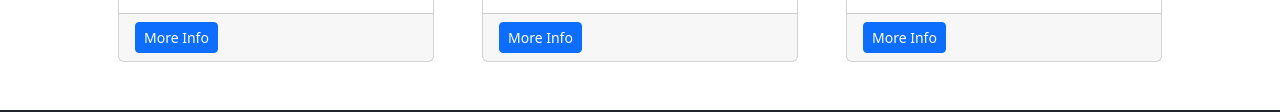
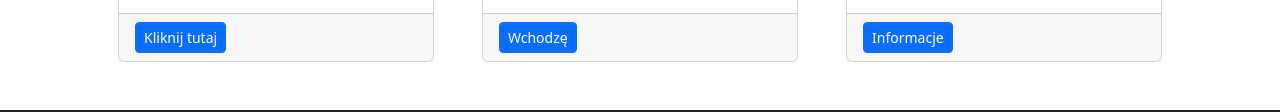
Before and after one commit to efbox/efbox.github.io, a plain HTML site: page index.html in a window 1280 px wide. Shown: the part 1001-1113 px from the top of the page. Drawn offline with nearby package versions, Linux system fonts and the light colour scheme.

Commit message:
Update index.html

```diff
--- a/index.html
+++ b/index.html
@@ -50,7 +50,7 @@
                             <h2 class="card-title">Komputery i Laptopy</h2>
                             <p class="card-text">Lorem ipsum dolor sit amet, consectetur adipisicing elit. Rem magni quas ex numquam, maxime minus quam molestias corporis quod, ea minima accusamus.</p>
                         </div>
-                        <div class="card-footer"><a class="btn btn-primary btn-sm" href="#!">More Info</a></div>
+                        <div class="card-footer"><a class="btn btn-primary btn-sm" href="#!">Kliknij tutaj</a></div>
                     </div>
                 </div>
                 <div class="col-md-4 mb-5">
@@ -59,7 +59,7 @@
                             <h2 class="card-title">Telefony</h2>
                             <p class="card-text">Lorem ipsum dolor sit amet, consectetur adipisicing elit. Quod tenetur ex natus at dolorem enim! Nesciunt pariatur voluptatem sunt quam eaque, vel, non in id dolore voluptates quos eligendi labore.</p>
                         </div>
-                        <div class="card-footer"><a class="btn btn-primary btn-sm" href="#!">More Info</a></div>
+                        <div class="card-footer"><a class="btn btn-primary btn-sm" href="#!">Wchodzę</a></div>
                     </div>
                 </div>
                 <div class="col-md-4 mb-5">
@@ -68,7 +68,7 @@
                             <h2 class="card-title">Prywatność</h2>
                             <p class="card-text">Lorem ipsum dolor sit amet, consectetur adipisicing elit. Rem magni quas ex numquam, maxime minus quam molestias corporis quod, ea minima accusamus.</p>
                         </div>
-                        <div class="card-footer"><a class="btn btn-primary btn-sm" href="#!">More Info</a></div>
+                        <div class="card-footer"><a class="btn btn-primary btn-sm" href="#!">Informacje</a></div>
                     </div>
                 </div>
             </div>
```
